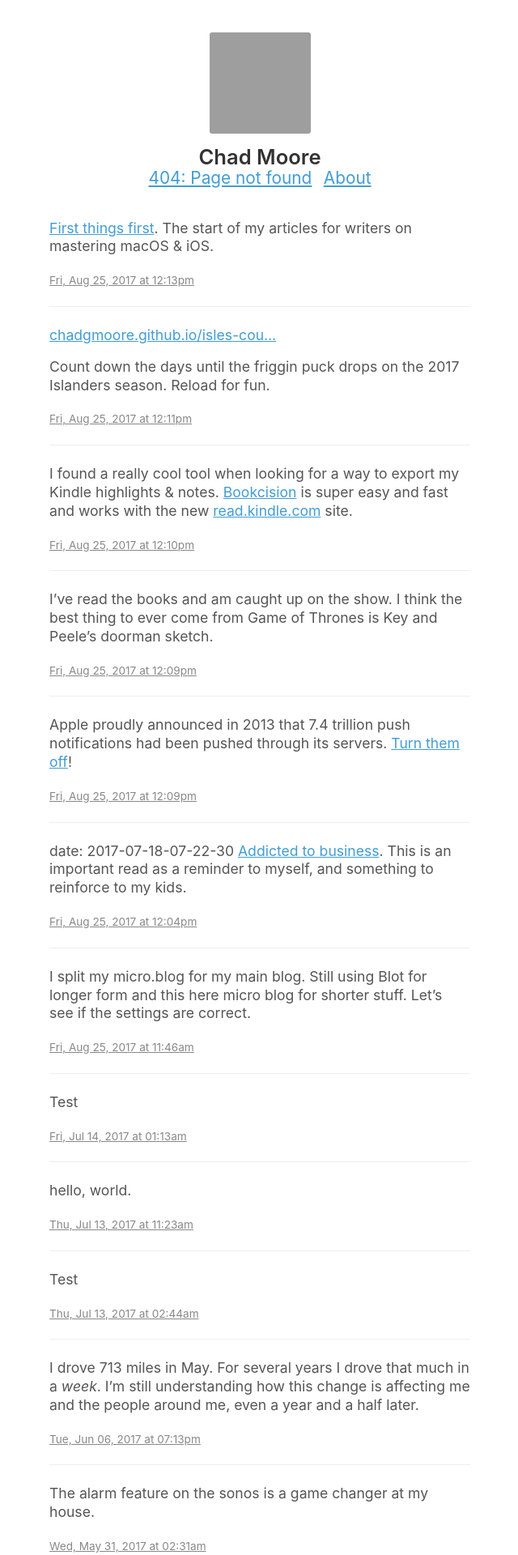
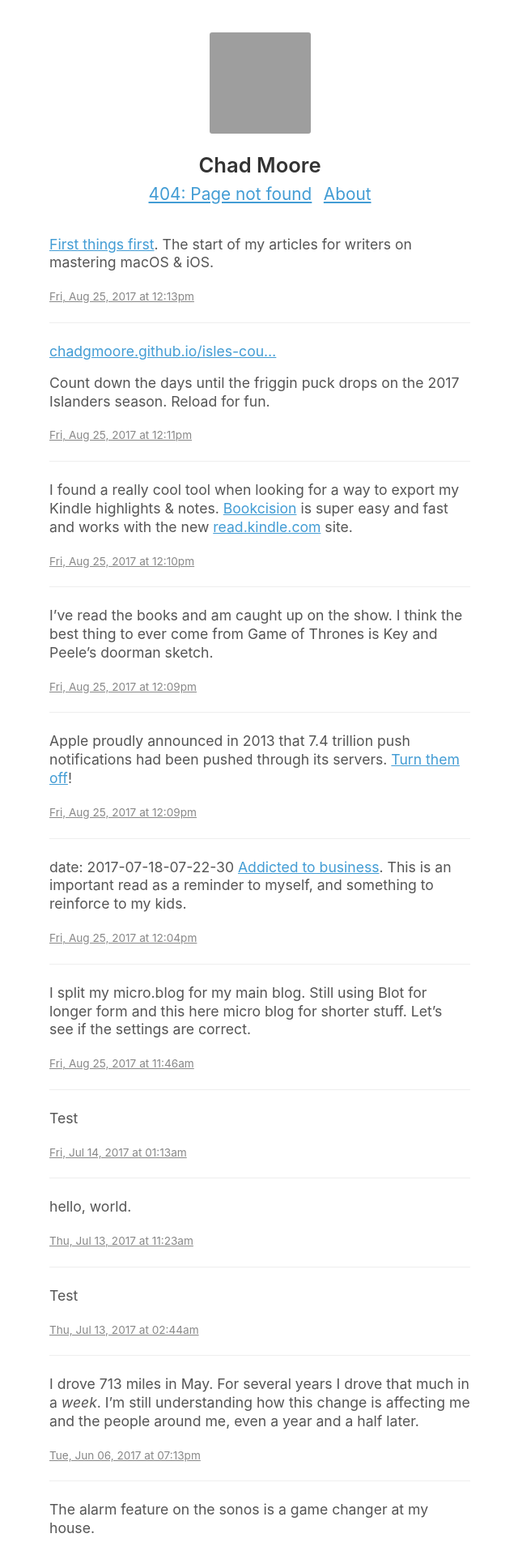
Before and after one commit to chadgmoore/chadgmoore.github.io, a Jekyll site: the page built from index.html, in a window 1280 px wide. Shown: the top 1920 px of the page at 81% size, without its empty margins (319-959 px from the left). Built offline with Jekyll 4.4.1, drawn with Linux system fonts in a browser that asks for light colours; the list of posts is cut into pages by our own code; grey boxes are pictures that could not be loaded.

Commit message:
Mirroring from Micro.blog.

```diff
--- a/assets/stylesheets/_layout/_microblog.scss
+++ b/assets/stylesheets/_layout/_microblog.scss
@@ -63,3 +63,29 @@ em {
 strong {
   font-weight: bold;
 }
+
+h1 {
+  font-size: 1.6rem;
+  font-weight: bold;
+  padding-top: 10px;
+  padding-bottom: 10px;
+}
+
+h2 {
+  font-size: 1.4rem;
+  font-weight: bold;
+  padding-top: 10px;
+  padding-bottom: 10px;
+}
+
+h3 {
+  font-weight: bold;
+  padding-top: 10px;
+  padding-bottom: 10px;
+}
+
+h4 {
+  font-weight: bold;
+  padding-top: 10px;
+  padding-bottom: 10px;
+}
```
